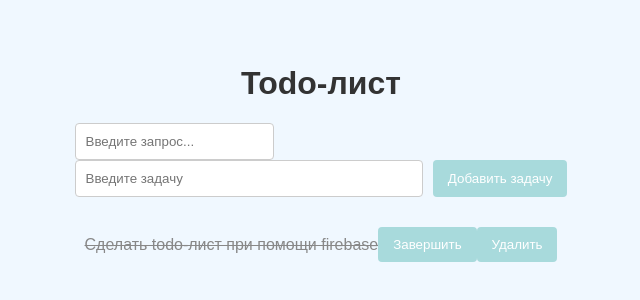
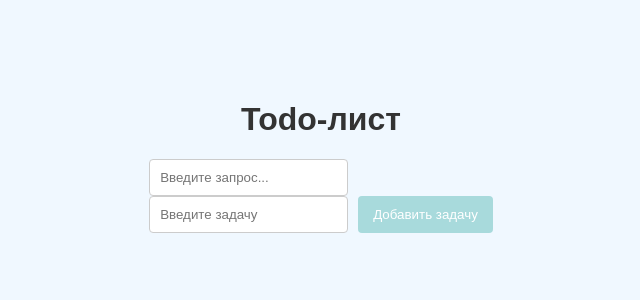
Before and after one commit to Desair1/todoList__result-ts, a React (Vite) app: page / in a window 1280 px wide. Shown: the part 234-534 px from the top of the page, without its empty margins (319-959 px from the left). Built offline with nearby package versions, Linux system fonts and the light colour scheme; data requests are answered from the project's data file.

Commit message:
added props to SearchInput

```diff
--- a/src/DataBase/db.json
+++ b/src/DataBase/db.json
@@ -1,9 +1,3 @@
 {
-  "todos": [
-    {
-      "id": "b17e",
-      "title": "Сделать todo-лист при помощи firebase",
-      "completed": true
-    }
-  ]
+  "todos": []
 }
--- a/src/components/SearchInput.tsx
+++ b/src/components/SearchInput.tsx
@@ -1,10 +1,12 @@
-import { useState } from "react";
+interface SearchInputProps {
+  searchValue: string;
+  setSearchValue: React.Dispatch<React.SetStateAction<string>>;
+}
 
-const SearchInput = () => {
-  const [searchValue, setSearchValue] = useState("");
-
+const SearchInput = ({ searchValue, setSearchValue }: SearchInputProps) => {
   const debounce = <T extends (...args: any[]) => any>(fn: T, ms: number) => {
     let timer: number;
+    console.log(searchValue);
     return function (this: ThisParameterType<T>, ...args: Parameters<T>) {
       const fnCall = () => {
         fn.apply(this, args);
--- a/src/components/TodoList.tsx
+++ b/src/components/TodoList.tsx
@@ -7,6 +7,7 @@ const TodoList = () => {
   const [inputValue, setInputValue] = useState("");
   const [refreshListFlag, setRefreshListFlag] = useState(false);
   const [isCreating, setIsCreating] = useState(false);
+  const [searchValue, setSearchValue] = useState("");
 
   const refreshList = (): void => setRefreshListFlag(!refreshListFlag);
 
@@ -37,7 +38,7 @@ const TodoList = () => {
   return (
     <>
       <h1>Todo-лист</h1>
-      <SearchInput />
+      <SearchInput searchValue={searchValue} setSearchValue={setSearchValue} />
       <form action="submit" onSubmit={(e) => e.preventDefault()}>
         <input
           type="text"
```
